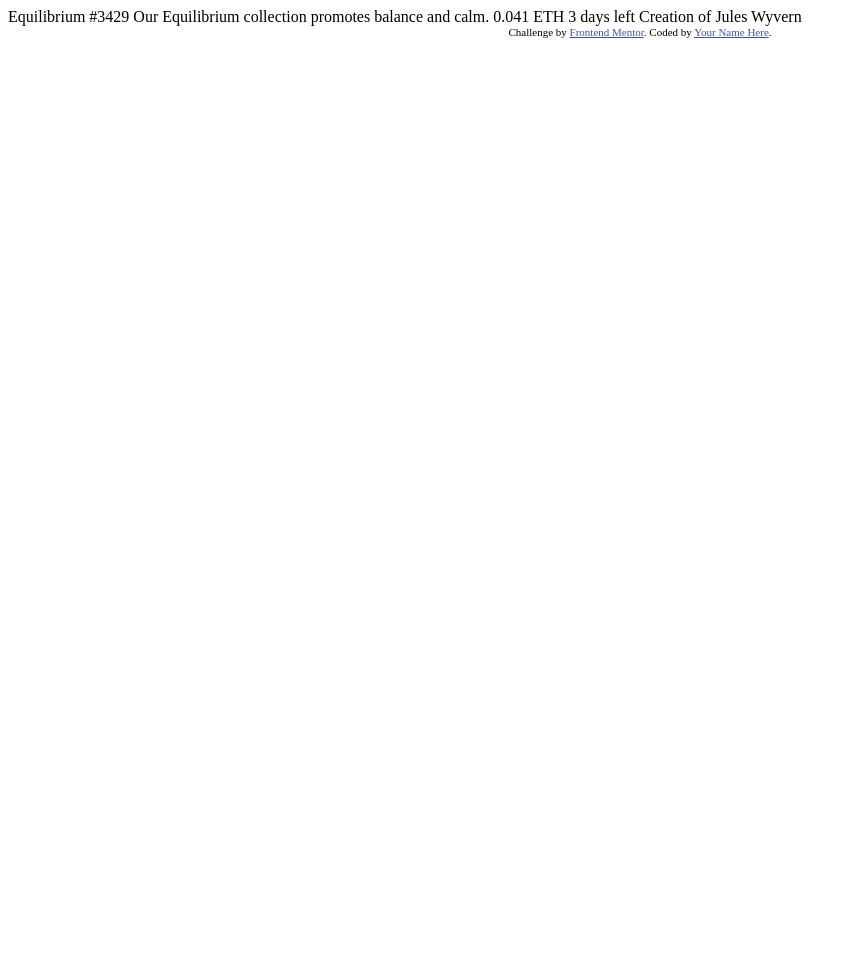
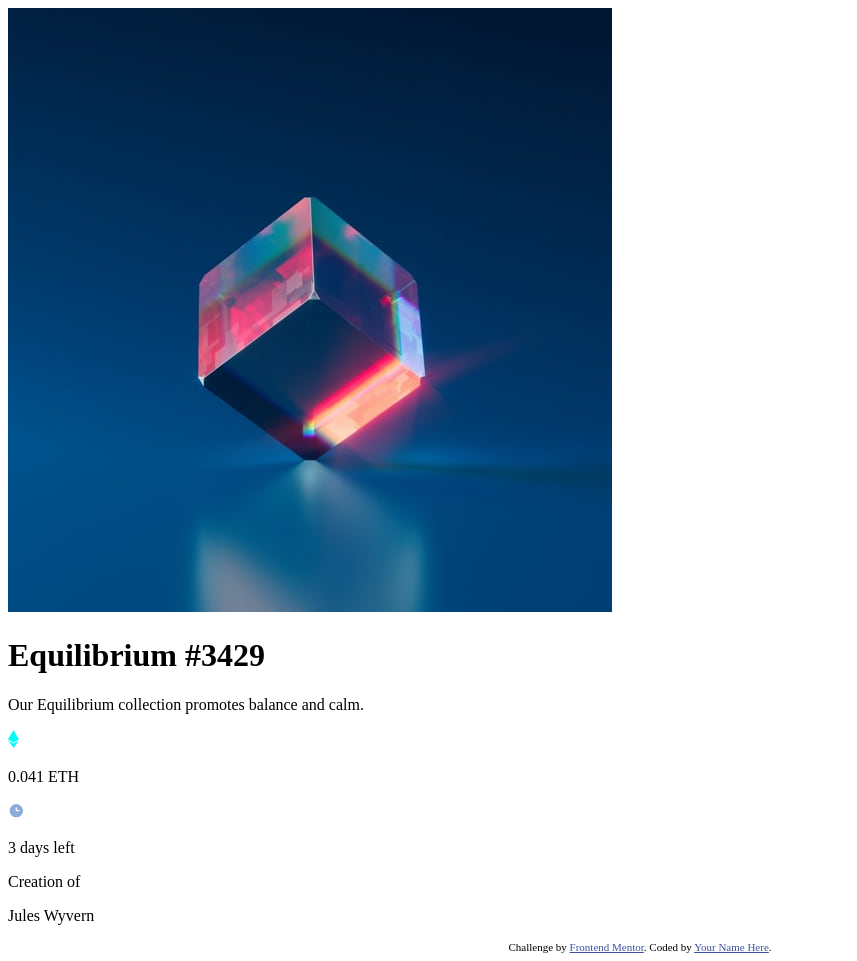
Before and after one commit to StarjunXBT/nftpreviewcard, a plain HTML site: page index.html in a window 1280 px wide. Shown: the whole page, without its empty margins (0-857 px from the left). Before the commit the page ends 800 px from the top, so only its background shows below. Drawn offline with Linux system fonts and the light colour scheme.

Commit message:
Create desc nft section

```diff
--- a/index.html
+++ b/index.html
@@ -5,22 +5,41 @@
   <meta name="viewport" content="width=device-width, initial-scale=1.0"> <!-- displays site properly based on user's device -->
 
   <link rel="icon" type="image/png" sizes="32x32" href="./images/favicon-32x32.png">
+  <link rel="preconnect" href="https://fonts.googleapis.com">
+  <link rel="preconnect" href="https://fonts.gstatic.com" crossorigin>
+  <link href="https://fonts.googleapis.com/css2?family=Outfit&display=swap" rel="stylesheet">
   <link rel="stylesheet" href="style.css">
   <title>Frontend Mentor | NFT preview card component</title>
 
 
   <!-- Feel free to remove these styles or customise in your own stylesheet 👍 -->
 </head>
+
 <body>
+  <div id="nft-card">
+    <img src="images/image-equilibrium.jpg" alt="Equilibrium NFT" srcset="" id="equilibrium">
+    <div id="nftid">
+      <h1 id="nft-name">Equilibrium #3429</h1>
+      <p id="nft-desc">Our Equilibrium collection promotes balance and calm.</p>
+    </div>
+    <div id="bottom">
+      <div id="left">
+        <img src="images/icon-ethereum.svg" alt="ETH logo">
+        <p id="price">0.041 ETH</p>
+      </div>
 
-  Equilibrium #3429
+      <div id="right">
+        <img src="images/icon-clock.svg" alt="Clock image">
+        <p id="day">3 days left</p>
+      </div>
 
-  Our Equilibrium collection promotes balance and calm.
+    </div>
+    <div id="realbottom">
+      <span id="whois">Creation of </span><p id="author">Jules Wyvern</p>
+    </div>
+  </div>
 
-  0.041 ETH
-  3 days left
 
-  Creation of Jules Wyvern
 
   <div class="attribution">
     Challenge by <a href="https://www.frontendmentor.io?ref=challenge" target="_blank">Frontend Mentor</a>.
```
